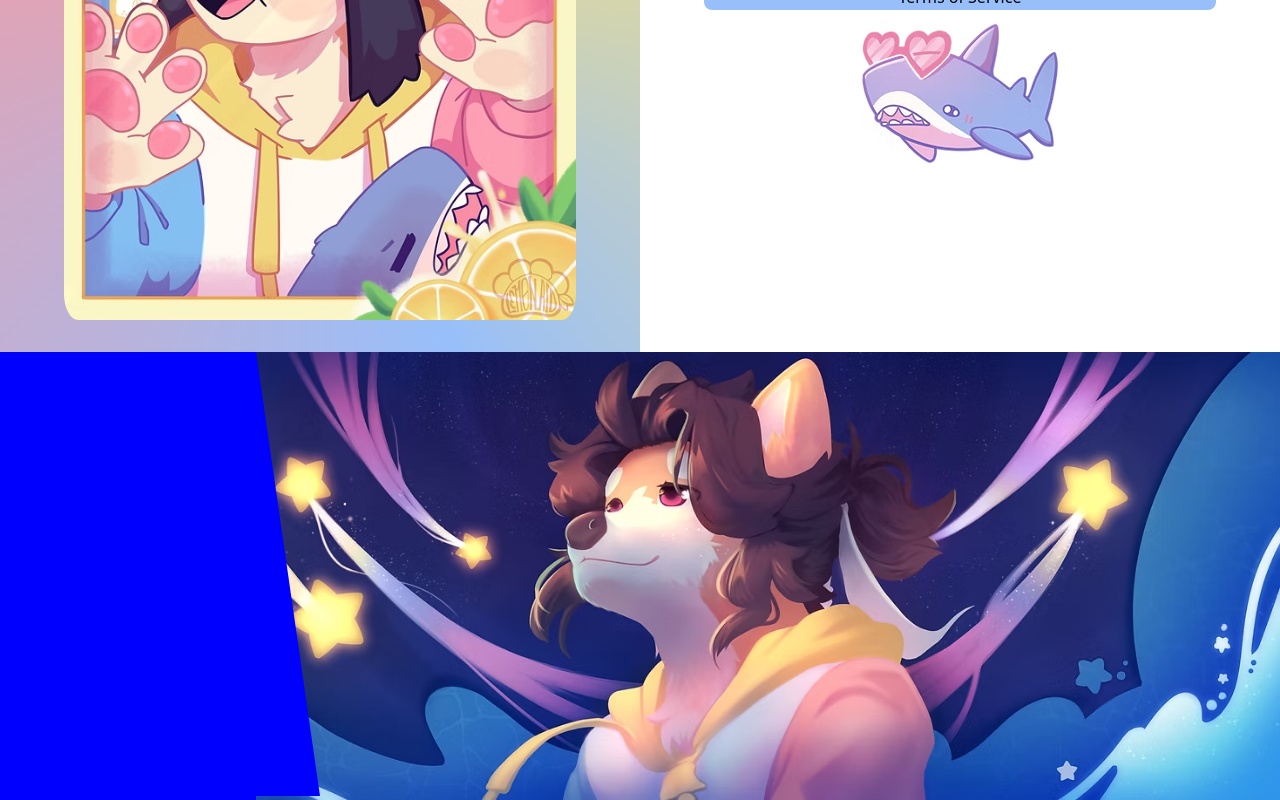
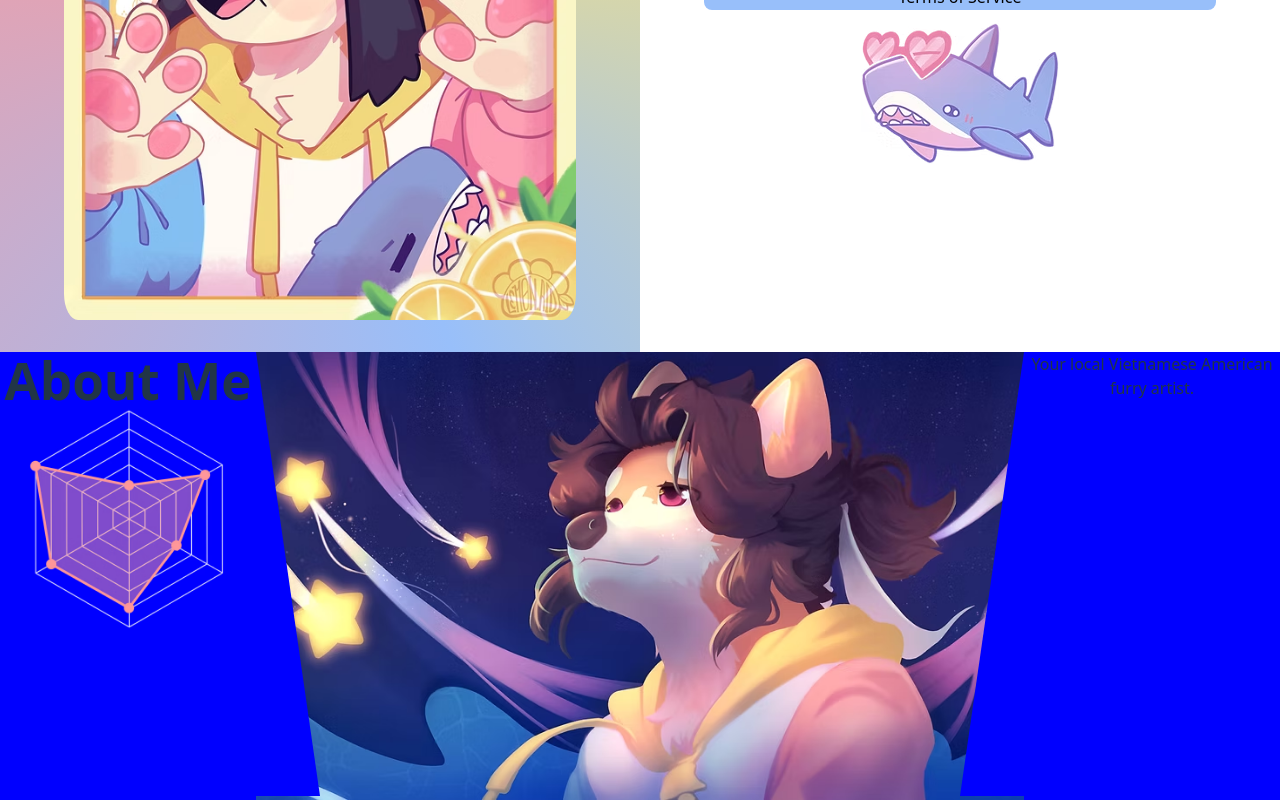
Before and after one commit to ASPCoding/Lemonaid-Website, a React (Vite) app: page / in a window 1280 px wide. Shown: the part 444-1244 px from the top of the page. Built offline with nearby package versions, Linux system fonts and the light colour scheme.

Commit message:
Finish overlay

```diff
--- a/src/App.css
+++ b/src/App.css
@@ -137,6 +137,35 @@
   z-index:2;
 }
 
+#aboutGraph{
+  width: 80%;
+  aspect-ratio: 472/508;
+}
+
+#aboutBackground{
+  grid-column-start: calc(var(--columns) - 1);
+  grid-column-end: calc(var(--columns) + 1);
+  grid-row-start: 1;
+  grid-row-end: 2;
+  width: 100%;
+  height: 100%;
+  background-color: blue;
+  border-bottom: 0 solid transparent;
+  z-index: 2;
+}
+
+#aboutBackgroundtri{
+  grid-column-start: calc(var(--columns) - 2);
+  grid-column-end: calc(var(--columns) -1);
+  grid-row-start: 1;
+  grid-row-end: 2;
+  width: 0%;
+  height: 0%;
+  border-top: calc(var(--gridWidth) * calc(var(--columns) - var(--bannerpos) + 1) * 514 / 1332) solid transparent;
+  border-right: calc(var(--gridWidth) * .5) solid blue;
+  translate: 100%;
+  z-index:2;
+}
 
 @keyframes logo-spin {
   from {
--- a/src/App.tsx
+++ b/src/App.tsx
@@ -4,6 +4,7 @@ import instalogo from './assets/insta.png'
 import twitterlogo from './assets/twitterlogo.png'
 import shark from './assets/bday decals blahaj.avif'
 import twitBanner from './assets/twitter banner attepmt1.avif'
+import aboutGraph from './assets/again no look.avif'
 import './App.css'
 
 function App() {
@@ -52,8 +53,16 @@ function App() {
 
       <div className="aboutme">
         <img src={twitBanner} id='twitBanner'/>
-        <div id='graphBackground'/>
+        <div id='graphBackground'>
+          <h1>About Me</h1>
+          <img src={aboutGraph} id="aboutGraph"/>
+        </div>
         <div id='graphBackgroundtri'/>
+
+        <div id="aboutBackgroundtri"/>
+        <div id="aboutBackground">
+          <p>Your local Vietnamese American furry artist.</p>
+        </div>
       </div>
 
       <div className="artworks">
```
